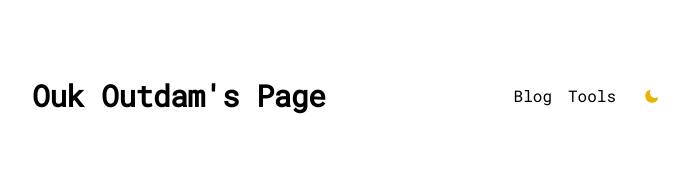
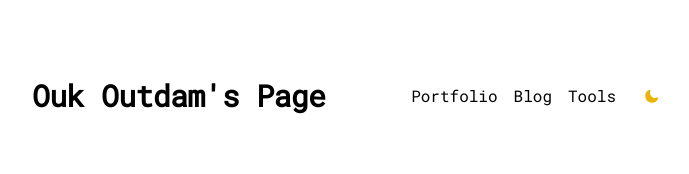
Before and after one commit to oukoutdam/personal-homepage, a Next.js app: page / in a window 1280 px wide. Shown: the top 174 px of the page, without its empty margins (288-977 px from the left). Built offline with nearby package versions, Linux system fonts and the light colour scheme.

Commit message:
Add Portfolio Section

```diff
--- a/src/app/components/nav.tsx
+++ b/src/app/components/nav.tsx
@@ -4,6 +4,7 @@ import { useTheme } from "next-themes";
 import {JSX, useEffect, useState} from "react";
 
 const navItems = {
+  "/portfolio": {name: "Portfolio"},
   "/blog": {name: "Blog"},
   "/tools": {name: "Tools"},
 }
```
